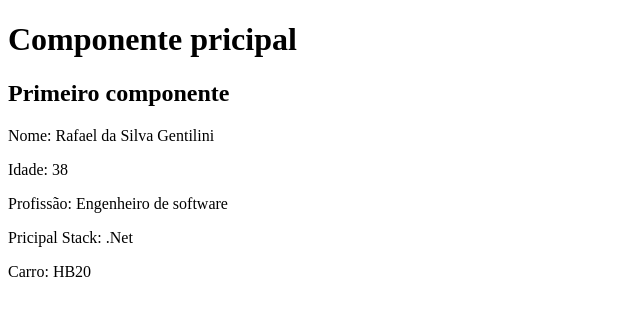
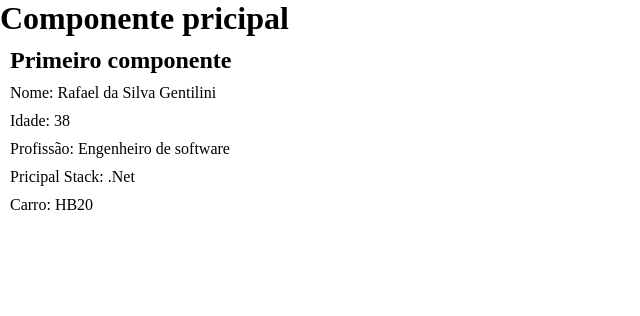
Before and after one commit to gentilini/curso-angular, an Angular app: page / in a window 1280 px wide. Shown: the top 316 px of the page, without its empty margins (0-640 px from the left). Built offline with nearby package versions, Linux system fonts and the light colour scheme.

Commit message:
Escopo CSS

```diff
--- a/src/app/components/first-component/first-component.component.css
+++ b/src/app/components/first-component/first-component.component.css
@@ -0,0 +1,7 @@
+h2 {
+    margin: 10px;
+}
+
+p {
+    margin: 10px;
+}
--- a/src/styles.css
+++ b/src/styles.css
@@ -1 +1,4 @@
-/* You can add global styles to this file, and also import other style files */
+* {
+    margin: 0;
+    padding: 0;
+}
```
